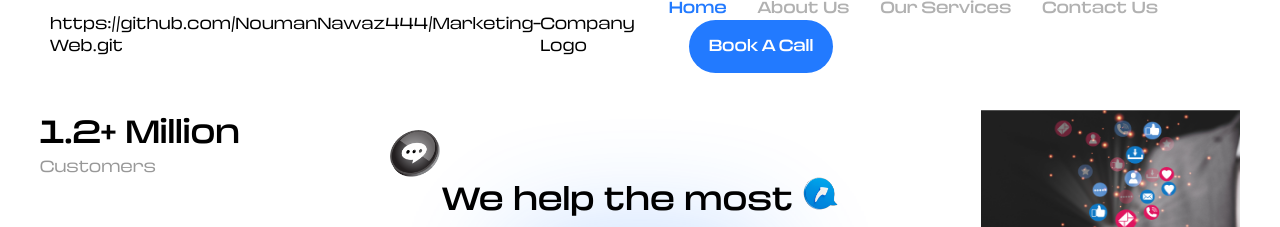
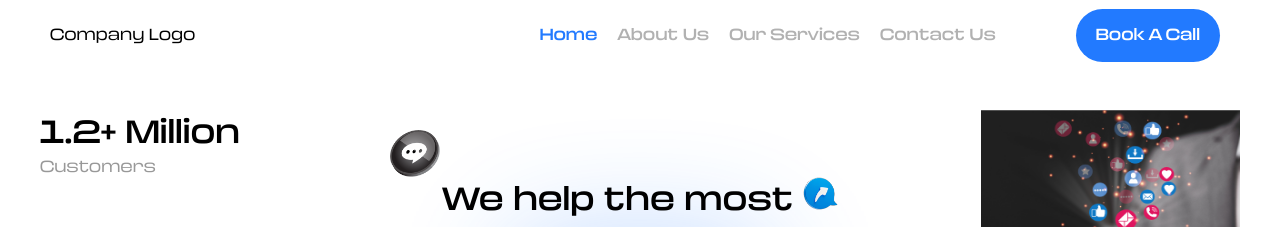
Before and after one commit to NoumanNawaz444/Marketing-Web, a plain HTML site: page index.html in a window 1280 px wide. Shown: the top 227 px of the page. Drawn offline with nearby package versions, Linux system fonts and the light colour scheme.

Commit message:
error fixed

```diff
--- a/index.html
+++ b/index.html
@@ -16,7 +16,6 @@
 
     <!-- navbar -->
     <nav>
-        <p>https://github.com/NoumanNawaz444/Marketing-Web.git</p>
         <div class="logo">Company Logo</div>
 
         <div class="main_nav" id="main_nav">
```
